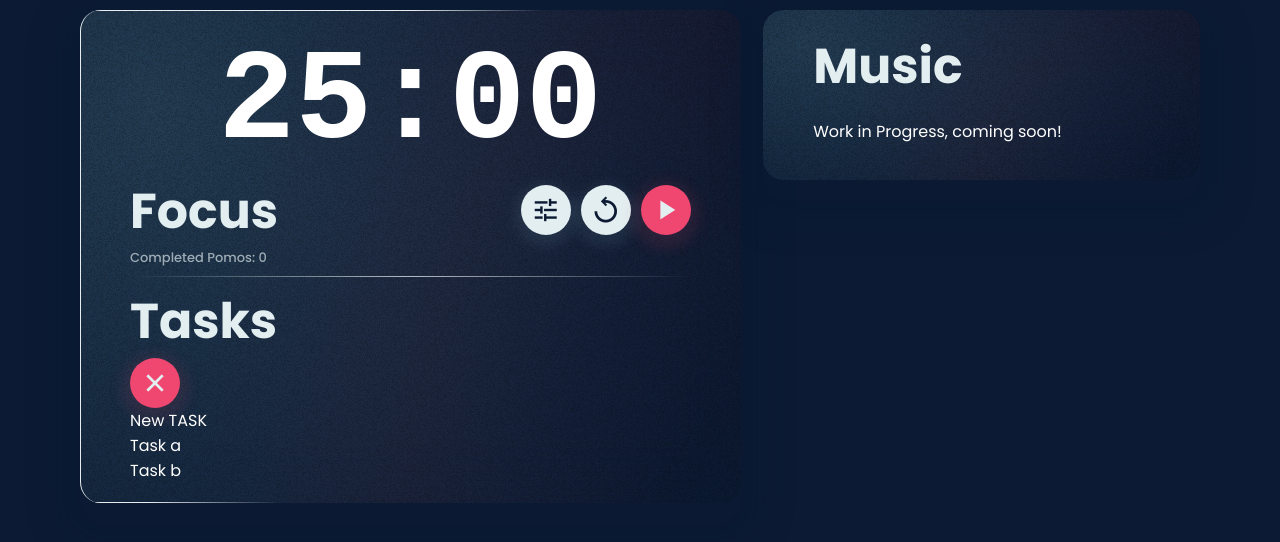
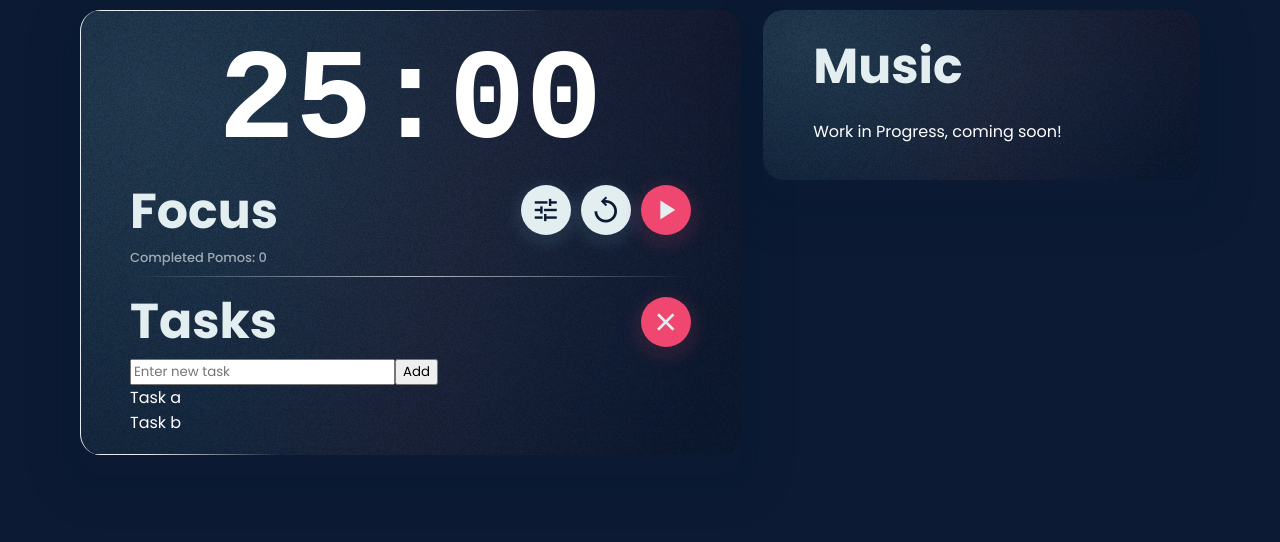
Before and after one commit to AlexandruNst/Pomoplex, a React (Vite) app: page / in a window 1280 px wide. Shown: the top 542 px of the page. Built offline with nearby package versions, Linux system fonts and the light colour scheme; a web font is replaced by a local one.

Commit message:
Added the ability to add tasks

```diff
--- a/src/components/TasksUnit/NewTask/NewTask.jsx
+++ b/src/components/TasksUnit/NewTask/NewTask.jsx
@@ -1,7 +1,28 @@
+import { useState } from 'react'
 import './NewTask.scss'
 
-export default function NewTask() {
+export default function NewTask(props) {
+
+    const [taskText, setTaskText] = useState("");
+
+    function handleInputChange(event) {
+        setTaskText(event.target.value)
+    }
+
+    function handleSubmit(event) {
+        event.preventDefault()
+        props.addNewTask(taskText)
+    }
+
     return (
-        <section>New TASK</section>
+        <form onSubmit={handleSubmit}>
+            <input
+                type="text"
+                placeholder="Enter new task"
+                onChange={handleInputChange}
+                value={taskText}
+            />
+            <button>Add</button>
+        </form>
     )
 }
--- a/src/components/TasksUnit/Tasks/Tasks.jsx
+++ b/src/components/TasksUnit/Tasks/Tasks.jsx
@@ -13,17 +13,23 @@ export default function Tasks() {
         setShowNewTask(oldShowNewTask => !oldShowNewTask)
     }
 
+    function addNewTask(task) {
+        setTasks(oldTasks => [...oldTasks, task])
+    }
+
     return (
         <div className="tasks">
+            <section className="tasks-title-section">
                 <h2 className="title">Tasks</h2>
-            <Button
+                <Button className="tasks-button"
                     handleClick={toggleNewTask}
                     primary={true}
                     alternative={showNewTask}
                     buttonSymbol={"add"}
                     buttonSymbolAlternative={"close"}
                 />
-            {showNewTask && <NewTask />}
+            </section>
+            {showNewTask && <NewTask addNewTask={addNewTask} />}
             <TasksList
                 tasks={tasks}
             />
--- a/src/components/TasksUnit/Tasks/Tasks.scss
+++ b/src/components/TasksUnit/Tasks/Tasks.scss
@@ -2,10 +2,17 @@
 
 
 .tasks {
-    .title {
-        color: $off-white;
-        font-weight: 700;
-        font-size: 49px;
-        margin: 0;
+    .tasks-title-section {
+        display: flex;
+        justify-content: space-between;
+        align-items: center;
+
+        .title {
+            color: $off-white;
+            font-weight: 700;
+            font-size: 49px;
+            margin: 0;
+        }
     }
+
 }
--- a/src/components/TasksUnit/TasksList/TasksList.jsx
+++ b/src/components/TasksUnit/TasksList/TasksList.jsx
@@ -3,11 +3,8 @@ import './TasksList.scss'
 export default function TasksList(props) {
     return (
         <article>
-            {/* {props.tasks.forEach(task => {
-                <section>{task}</section>
-            });} */}
-            {props.tasks.map(task => (
-                <section>{task}</section>
+            {props.tasks.map((task, index) => (
+                <section key={index}>{task}</section>
             ))}
         </article>
     )
```
Lines whose indentation alone changed are shown as unchanged.
